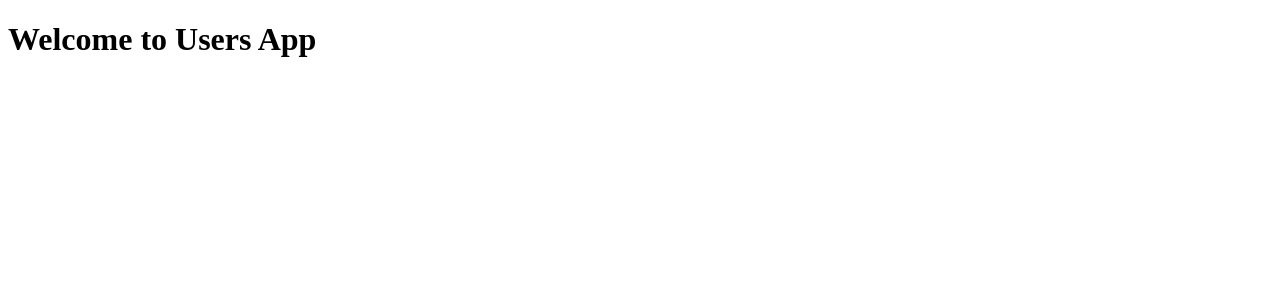
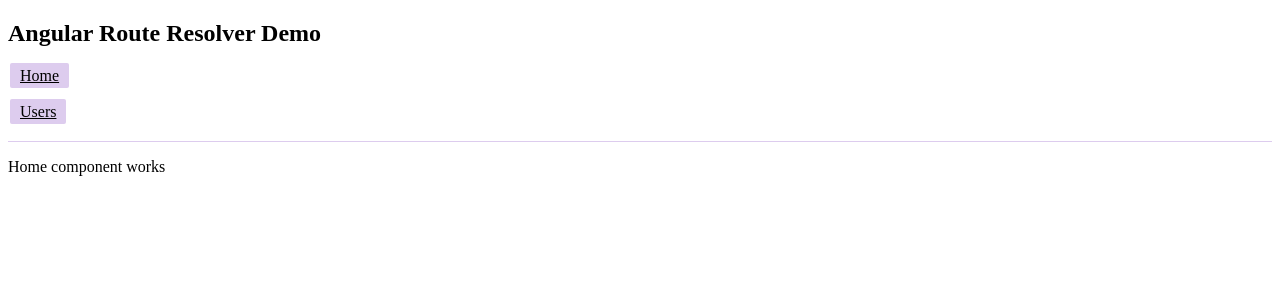
Before and after one commit to ozgursarikamis/angular-pro, an Angular app: page /home in a window 1280 px wide. Before the commit this address led to /#/. Shown: the top 300 px of the page. Built offline with nearby package versions, Linux system fonts and the light colour scheme.

Commit message:
Resolving implementation

```diff
--- a/src/app/app-routing.module.ts
+++ b/src/app/app-routing.module.ts
@@ -1,16 +1,22 @@
 import { NgModule } from "@angular/core";
 import { Routes, RouterModule } from "@angular/router";
-// import { NotFoundComponent } from "./landing-pages/not-found/not-found.component";
-// import { ParentComponent } from "./parent/parent.component";
+import { HomeComponent } from './users/home.component';
+import { UsersComponent } from './users/users.component';
+
+import { UserResolverService } from "./resolvers/user-resolver.service";
 
 const routes: Routes = [
-  { path: "", redirectTo: "/", pathMatch: "full" },
-  // { path: "parent", component: ParentComponent },
-  // { path: "**", component: NotFoundComponent },
+  { path: 'home', pathMatch: 'full', component: HomeComponent },
+  { path: 'users', component: UsersComponent,
+      resolve: { routeResolver: UserResolverService }
+  },
+  {
+    path: '**', redirectTo: '/', pathMatch: 'full'
+  }
 ];
 
 @NgModule({
-  imports: [RouterModule.forRoot(routes, { useHash: true })],
+  imports: [RouterModule.forRoot(routes)],
   exports: [RouterModule]
 })
 export class AppRoutingModule { }
--- a/src/app/app.component.html
+++ b/src/app/app.component.html
@@ -1,4 +1,11 @@
-
-<h1>Welcome to Users App</h1>
-
+<h2>Angular Route Resolver Demo</h2>
+<ul class="nav">
+  <li>
+    <a routerLink="/home">Home</a>
+  </li>
+  <li></li>
+  <li>
+    <a routerLink="/users">Users</a>
+  </li>
+</ul>
 <router-outlet></router-outlet>
--- a/src/app/app.component.ts
+++ b/src/app/app.component.ts
@@ -8,10 +8,10 @@ import { Component, OnChanges, OnInit, SimpleChanges } from "@angular/core";
 export class AppComponent implements OnInit, OnChanges {
   constructor() { }
   ngOnInit(): void {
-    console.log("ngOninit");
+
   }
 
   ngOnChanges(changes: SimpleChanges): void {
-    console.log(changes);
+
   }
 }
--- /dev/null
+++ b/src/app/resolvers/user-resolver.service.ts
@@ -0,0 +1,22 @@
+import { Injectable } from '@angular/core';
+import { Resolve, ActivatedRouteSnapshot, RouterStateSnapshot } from "@angular/router";
+
+import { UsersService } from "../users/users.service";
+import { of } from 'rxjs';
+import { map, catchError } from "rxjs/operators";
+
+@Injectable()
+export class UserResolverService implements Resolve<any> {
+
+  constructor(private userService: UsersService) { }
+
+  resolve(route: ActivatedRouteSnapshot, state: RouterStateSnapshot) {
+    return this.userService.getUsers().pipe(
+      catchError((err: any) => {
+        console.error(err);
+        return of('No Data');
+      })
+    );
+  }
+
+}
--- /dev/null
+++ b/src/app/users/home.component.ts
@@ -0,0 +1,13 @@
+import { Component } from "@angular/core";
+
+@Component({
+  selector: 'app-home',
+  template:`<p>
+    Home component works
+  </p>`
+})
+export class HomeComponent {
+  constructor(){
+    console.log('HomeComponent');
+  }
+}
--- /dev/null
+++ b/src/app/users/users.component.html
@@ -0,0 +1,3 @@
+<ul class="list">
+  <li *ngFor="let users of Users">{{users.name}}</li>
+</ul>
--- /dev/null
+++ b/src/app/users/users.component.ts
@@ -0,0 +1,26 @@
+import { Component, OnInit } from '@angular/core';
+import { UsersService } from './users.service';
+import { ActivatedRoute } from '@angular/router';
+
+@Component({
+  selector: 'app-users',
+  templateUrl: './users.component.html',
+  styleUrls: ['./users.component.scss']
+})
+export class UsersComponent implements OnInit {
+  Users: any = [];
+
+  constructor(
+    private service: UsersService,
+    private activatedRoute: ActivatedRoute
+  ) { }
+
+  ngOnInit() {
+    this.activatedRoute.data.subscribe(data => {
+      console.log('data :>> ', data);
+    });
+
+    this.service.getUsers().subscribe((x: {}) => this.Users = x);
+  }
+
+}
--- /dev/null
+++ b/src/app/users/users.service.ts
@@ -0,0 +1,15 @@
+import { Injectable } from '@angular/core';
+import { HttpClient } from "@angular/common/http";
+
+@Injectable({
+  providedIn: 'root'
+})
+export class UsersService {
+
+  constructor(private http: HttpClient) { }
+
+  url = 'https://jsonplaceholder.typicode.com/users';
+  getUsers() {
+    return this.http.get(this.url);
+  }
+}
```
Also changed, not shown: src/app/app.module.ts (+15 -4 lines), src/app/users/users.component.scss (added).
